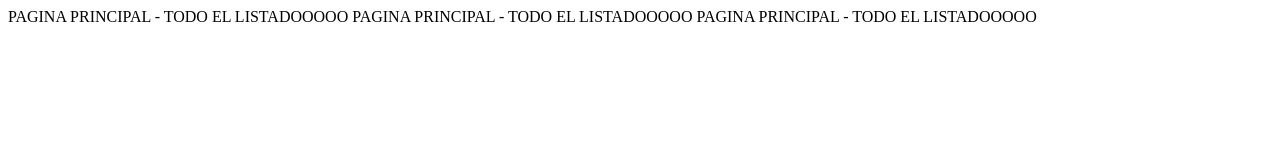
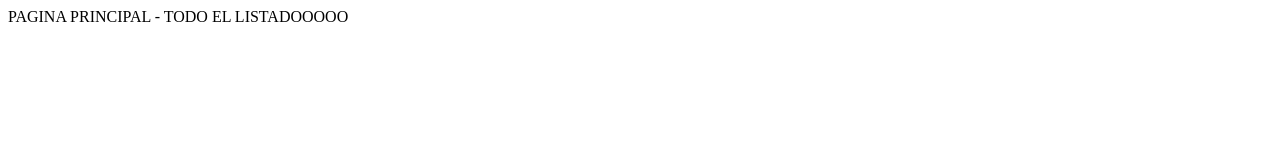
Before and after one commit to Mijaco/epitafios, a plain HTML site: page epitafio-rest/src/main/webapp/index.html in a window 1280 px wide. Drawn offline with Linux system fonts and the light colour scheme.

Commit message:
COMMIT - PAGE PRINCIPAL

```diff
--- a/epitafio-rest/src/main/webapp/index.html
+++ b/epitafio-rest/src/main/webapp/index.html
@@ -3,8 +3,7 @@
 
  <body>
      PAGINA PRINCIPAL - TODO EL LISTADOOOOO
-     PAGINA PRINCIPAL - TODO EL LISTADOOOOO
-     PAGINA PRINCIPAL - TODO EL LISTADOOOOO
+
 
 </body>
 </html>
```
